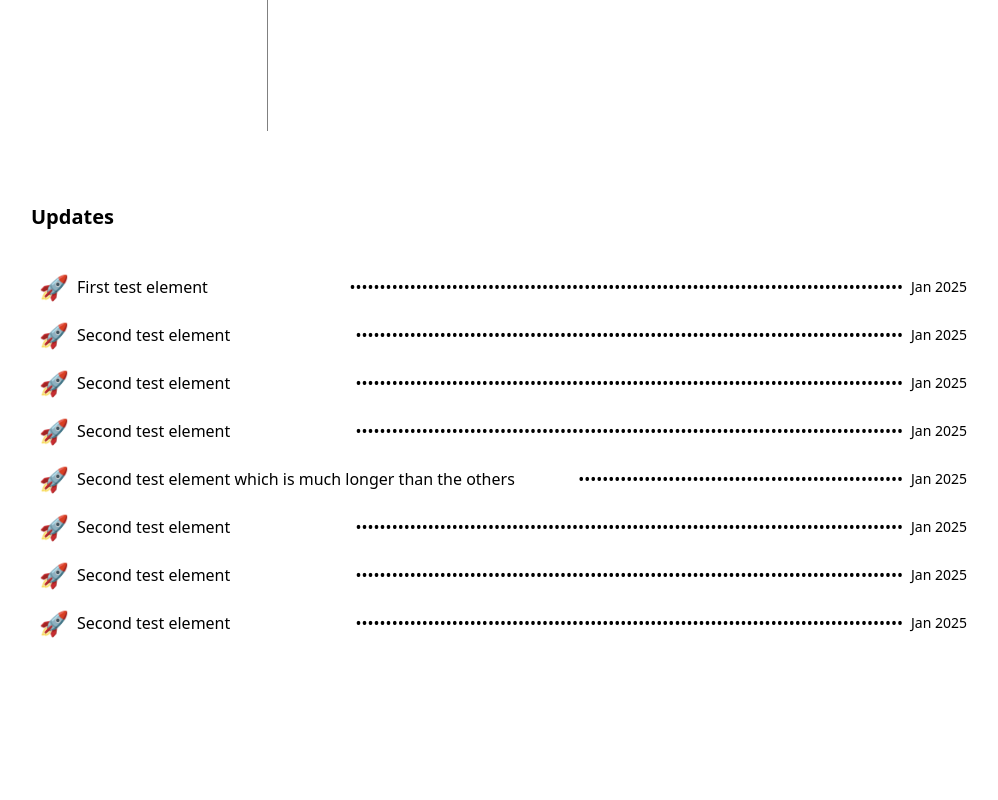
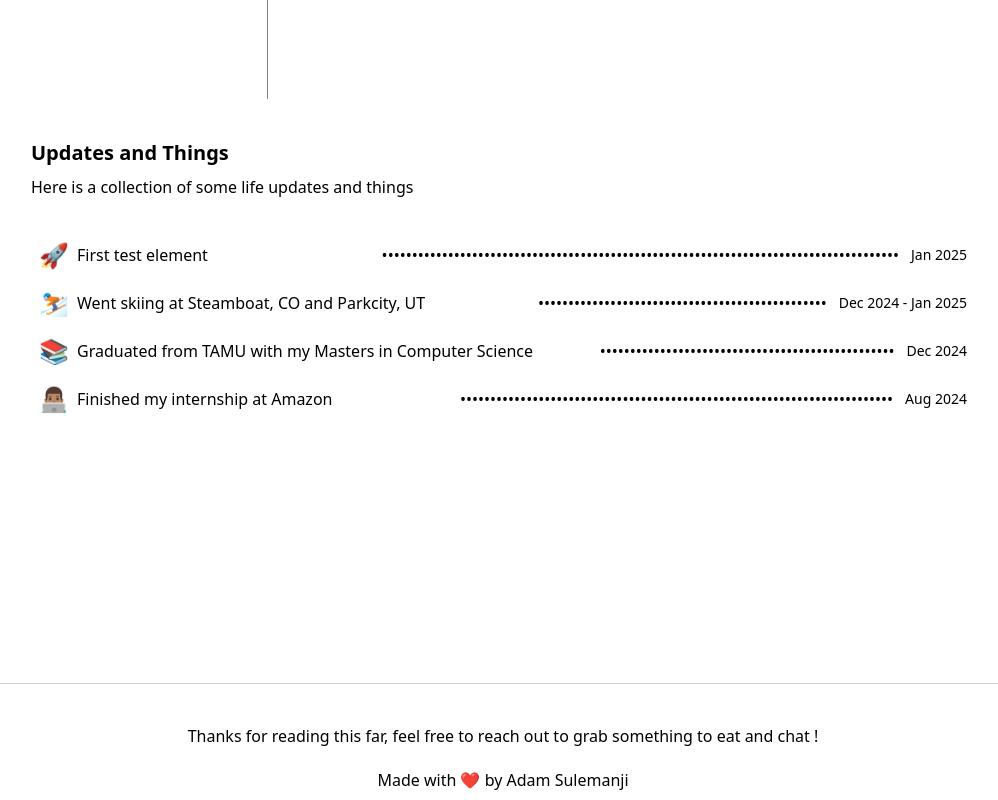
Before and after one commit to adamsulemanji/PersonalWebsite, a Next.js app in the folder frontend/: page / in a window 1280 px wide. Shown: the part 1740-2540 px from the top of the page, without its empty margins (137-1135 px from the left). Built offline with nearby package versions, Linux system fonts and the light colour scheme.

Commit message:
Adding updates section along with necessary files

```diff
--- a/frontend/src/app/page.tsx
+++ b/frontend/src/app/page.tsx
@@ -59,7 +59,7 @@ export default function Home() {
                       Hi, my
                     </span>
                     <span
-                      className={`block transform transition-all duration-1000 ease-out ${
+                      className={`duration-3000 block transform transition-all ease-out ${
                         nameVisible ? 'translate-x-0' : 'translate-x-10'
                       }`}
                     >
@@ -184,9 +184,16 @@ export default function Home() {
               </div>
             </section>
             <div>
-              <p className='mt-10 text-xl font-bold'> Updates</p>
+              <p className='group relative mt-2 inline-block text-xl font-bold'>
+                Updates and Things
+                <span className='absolute bottom-0 left-0 mt-1 block h-[2px] w-0 bg-current transition-all duration-300 group-hover:w-full'></span>
+              </p>
+              <p className='mt-2'>
+                {' '}
+                Here is a collection of some life updates and things
+              </p>
             </div>
-            <Updates />
+            <Updates category='all' />
           </main>
         </div>
       </div>
--- a/frontend/src/assets/updates.tsx
+++ b/frontend/src/assets/updates.tsx
@@ -3,6 +3,7 @@ interface Update {
   description: string;
   url?: string;
   date: string;
+  category?: string;
 }
 
 export const updates: Update[] = [
@@ -11,47 +12,27 @@ export const updates: Update[] = [
     description: 'First test element',
     url: 'https://www.adamsulemanji.com',
     date: 'Jan 2025',
+    category: 'all',
   },
   {
-    icon: '🚀',
-    description: 'Second test element',
+    icon: '⛷️',
+    description: 'Went skiing at Steamboat, CO and Parkcity, UT',
     url: 'https://www.adamsulemanji.com',
-    date: 'Jan 2025',
+    date: 'Dec 2024 - Jan 2025',
+    category: 'all',
   },
   {
-    icon: '🚀',
-    description: 'Second test element',
+    icon: '📚',
+    description: 'Graduated from TAMU with my Masters in Computer Science',
     url: 'https://www.adamsulemanji.com',
-    date: 'Jan 2025',
+    date: 'Dec 2024',
+    category: 'all',
   },
   {
-    icon: '🚀',
-    description: 'Second test element',
-    url: 'https://www.adamsulemanji.com',
-    date: 'Jan 2025',
-  },
-  {
-    icon: '🚀',
-    description: 'Second test element which is much longer than the others',
-    url: 'https://www.adamsulemanji.com',
-    date: 'Jan 2025',
-  },
-  {
-    icon: '🚀',
-    description: 'Second test element',
-    url: 'https://www.adamsulemanji.com',
-    date: 'Jan 2025',
-  },
-  {
-    icon: '🚀',
-    description: 'Second test element',
-    url: 'https://www.adamsulemanji.com',
-    date: 'Jan 2025',
-  },
-  {
-    icon: '🚀',
-    description: 'Second test element',
-    url: 'https://www.adamsulemanji.com',
-    date: 'Jan 2025',
+    icon: '👨🏽‍💻',
+    description: 'Finished my internship at Amazon',
+    url: 'https://www.amazon.com',
+    date: 'Aug 2024',
+    category: 'all',
   },
 ];
--- a/frontend/src/components/NavBar.tsx
+++ b/frontend/src/components/NavBar.tsx
@@ -1,7 +1,7 @@
 'use client';
 
-import { useEffect, useState } from 'react';
-import { Menu, Sun, Moon } from 'lucide-react';
+import { useState } from 'react';
+import { Menu } from 'lucide-react';
 import { Button } from '@/components/ui/button';
 import {
   NavigationMenu,
@@ -29,7 +29,7 @@ export default function Navbar() {
   const [isOpen, setIsOpen] = useState(false);
 
   return (
-    <header className='sticky top-0 z-50 w-full border-b bg-background/95 p-12 backdrop-blur supports-[backdrop-filter]:bg-background/60'>
+    <header className='sticky top-0 z-50 w-full border-b bg-background/95 p-8 backdrop-blur supports-[backdrop-filter]:bg-background/60'>
       <div className='flex h-24 w-full items-center justify-between px-4 md:px-8'>
         <div className='mr-4 hidden md:flex'>
           <a
--- a/frontend/src/components/Update.tsx
+++ b/frontend/src/components/Update.tsx
@@ -2,28 +2,36 @@
 
 import { updates } from '@/assets/updates';
 
-const getDots = (description: string) => {
-  const baseLength = 110;
-  const dots = Math.max(1, baseLength - description.length);
+const getDots = (description: string, date: string) => {
+  const baseLength = 112;
+  const dots = Math.max(1, baseLength - description.length - date.length);
   return '•'.repeat(dots);
 };
 
-export default function Updates() {
+interface UpdatesProps {
+  category: string;
+}
+
+export default function Updates({ category }: UpdatesProps) {
   return (
     <div className='space-y-[-2px]'>
-      {updates.map((update, index) => (
-        <a href={update.url} target='_blank' rel='noopener noreferrer'>
-          <div
+      {updates
+        .filter((update) => update.category === category)
+        .map((update, index) => (
+          <a
+            href={update.url}
+            target='_blank'
+            rel='noopener noreferrer'
             key={index}
-            className='flex items-center justify-between rounded-md border-gray-200 p-2 hover:bg-slate-500 dark:border-gray-700'
           >
+            <div className='flex items-center justify-between rounded-md border-gray-200 p-2 hover:bg-slate-500 dark:border-gray-700'>
               <div className='flex items-center space-x-2'>
                 <span className='text-2xl'>{update.icon}</span>
                 <p className='text-md font-light'>{update.description}</p>
               </div>
               <div className='flex items-center space-x-2'>
-              <span className='text-md font-light'>
-                {getDots(update.description)}
+                <span className='text-md mx-1 font-light'>
+                  {getDots(update.description, update.date)}
                 </span>
                 <p className='text-sm'>{update.date}</p>
               </div>
```
Also changed, not shown: frontend/src/interfaces/internship.tsx (deleted, +0 -45 lines). Lines whose indentation alone changed are shown as unchanged.
